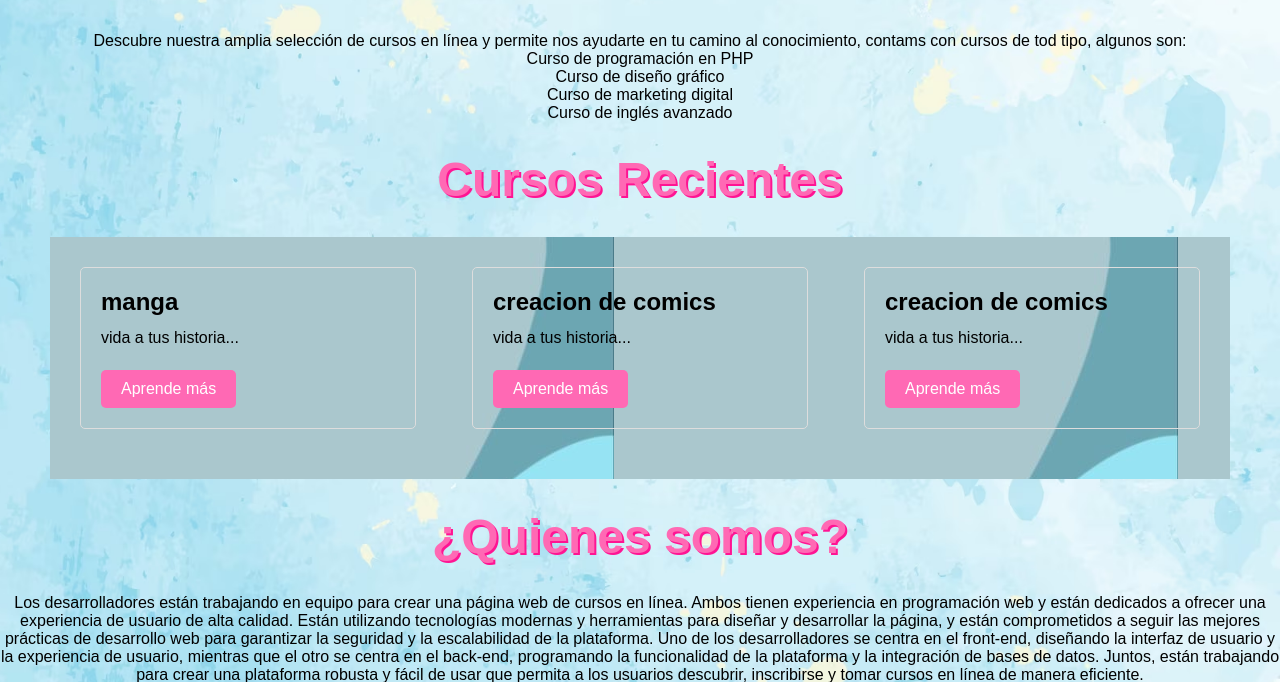
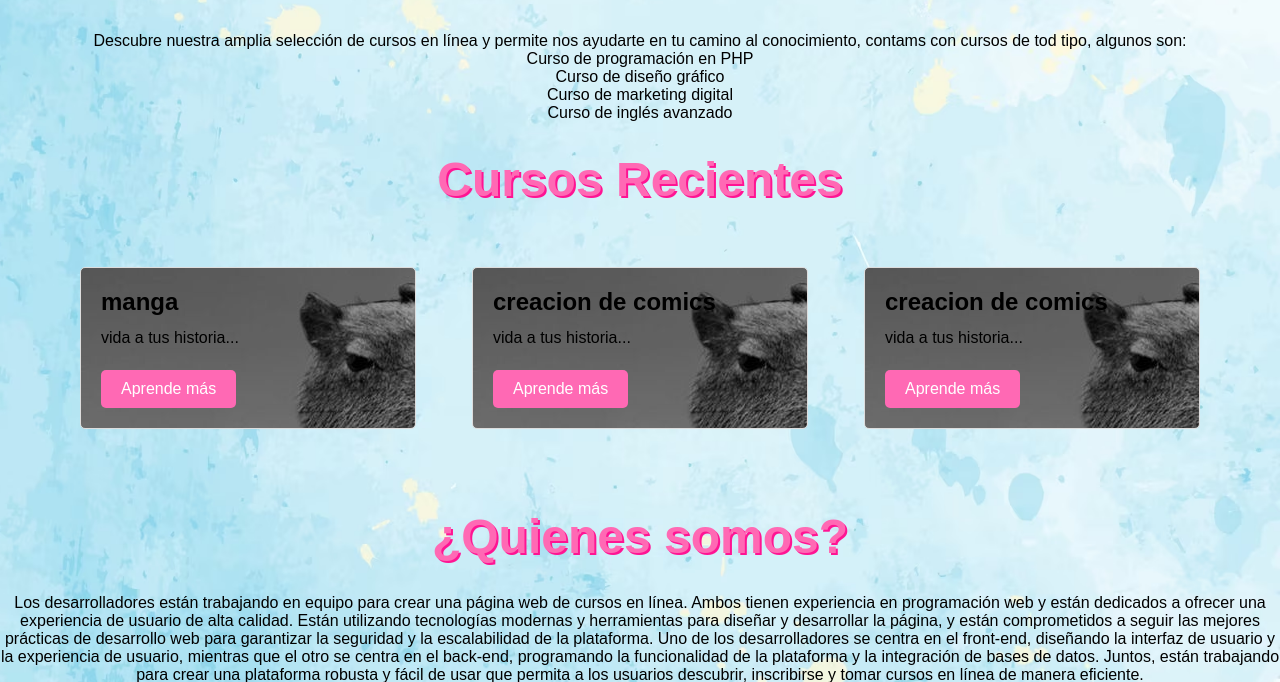
Before and after one commit to kronBELET/MABERSA_FENIX, a PHP site: page / in a window 1280 px wide. Shown: the part 370-1052 px from the top of the page. Run offline with PHP 8.4, Linux system fonts and the light colour scheme; data comes from the database, SQL or seed files in the repository.

Commit message:
actualización imágenes

```diff
--- a/assets/css/style.css
+++ b/assets/css/style.css
@@ -64,7 +64,7 @@ nav a.active {
 }
 
 .card-container {
-    background-image: url(../images/fondo.jpg);
+
     padding: 30px;
     display: flex;
     flex-wrap: wrap;
@@ -72,6 +72,7 @@ nav a.active {
 }
 
 .card {
+    background-image: url(../images/capi.jpg);
     width: 30%;
     margin-bottom: 20px;
     border: 1px solid #ddd;
```
Also changed, not shown: assets/images/capi.jpg (added).
